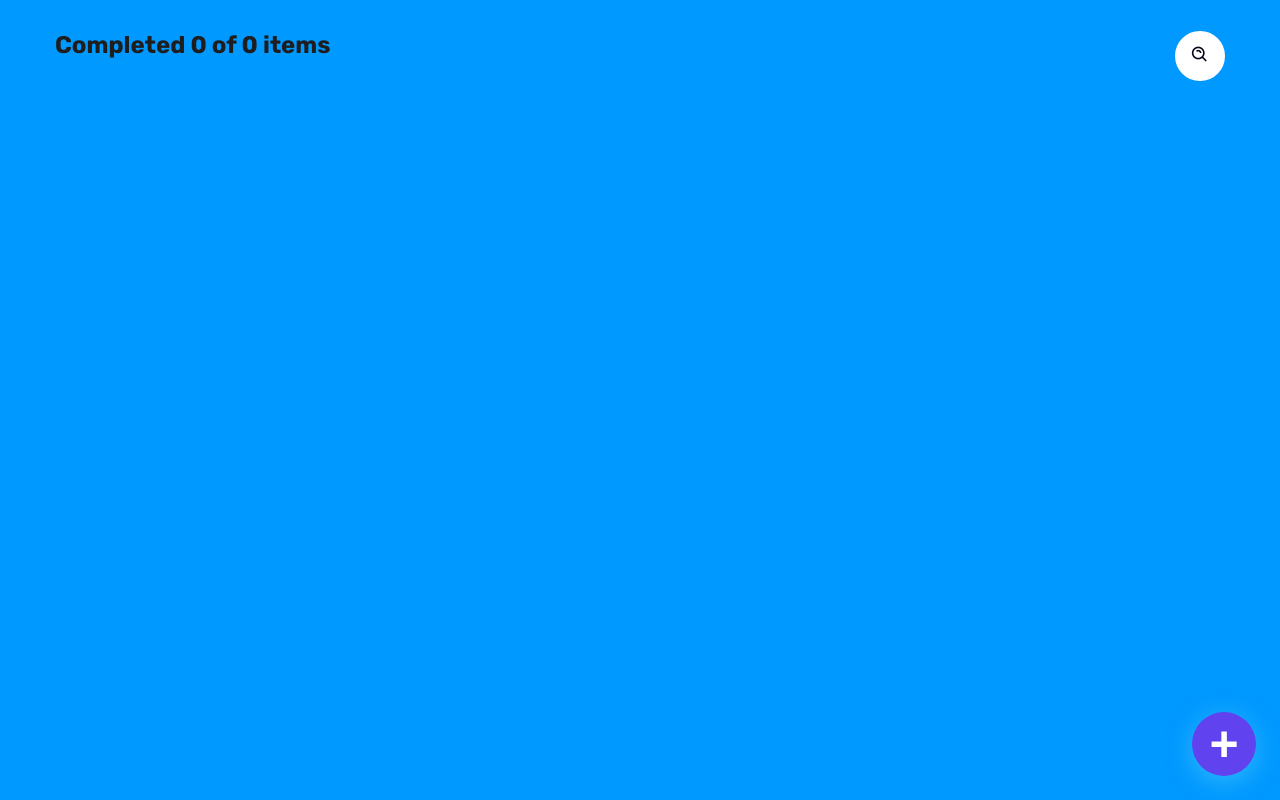
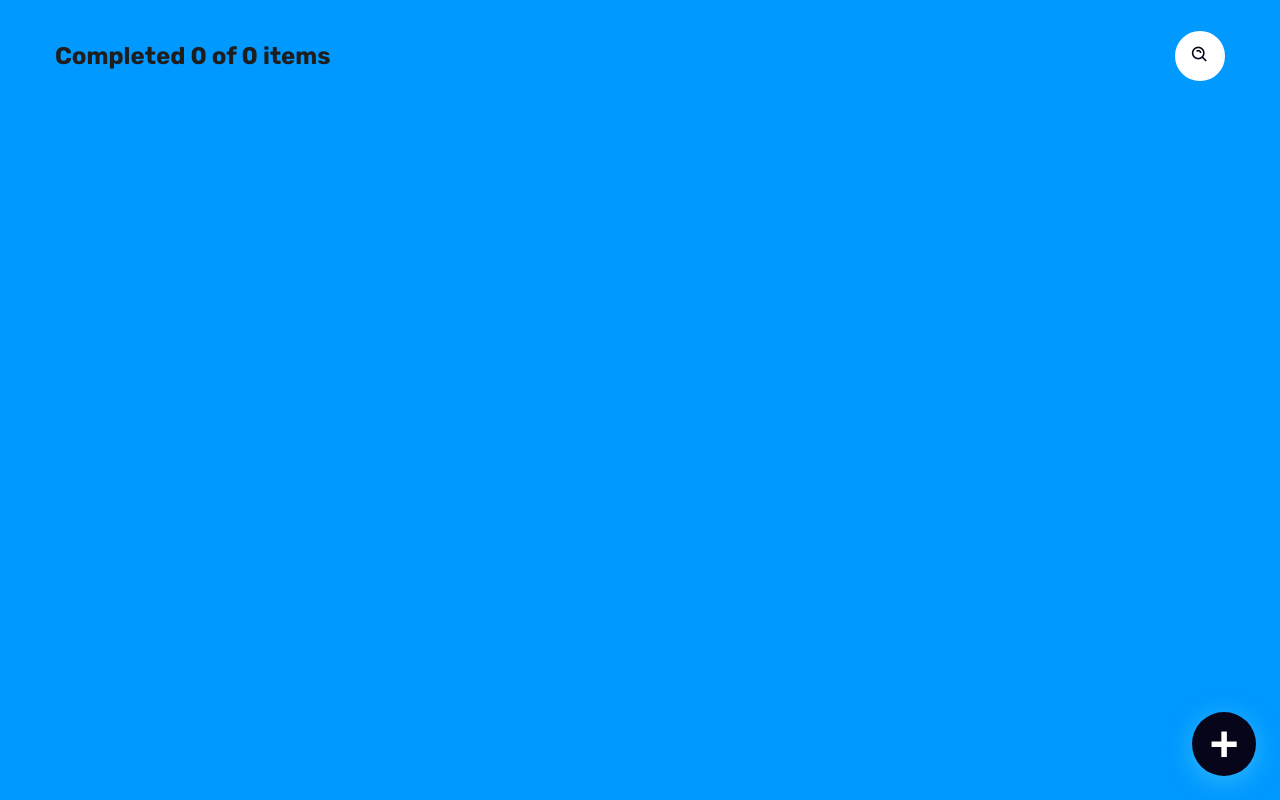
Before and after one commit to alvaro-barrera/react-todo-app, a React (Create React App) app: page / in a window 1280 px wide. Built offline with nearby package versions, Linux system fonts and the light colour scheme.

Commit message:
Changed styles

```diff
--- a/src/App/App.css
+++ b/src/App/App.css
@@ -5,6 +5,7 @@
   --secondary: hsl(250, 84%, 60%);
   --white: hsl(0, 0%, 100%);
   --white-light: hsl(180, 3%, 100%);
+  --black: #07051a;
 }
 .App {
   text-align: center;
--- a/src/Components/TodoButtonCreate/TodoButtonCreate.css
+++ b/src/Components/TodoButtonCreate/TodoButtonCreate.css
@@ -1,5 +1,5 @@
 .TodoButtonCreate {
-    background-color: var(--secondary);
+    background-color: var(--black);
     box-shadow: 0px 5px 25px rgba(97, 218, 250, 0.5);
     border: none;
     border-radius: 50%;
@@ -15,7 +15,6 @@
     align-items: center;
     height: 64px;
     width: 64px;
-
     transform: rotate(0);
     transition: .3s ease;
   }
--- a/src/Components/TodoCounter/TodoCounter.css
+++ b/src/Components/TodoCounter/TodoCounter.css
@@ -2,4 +2,5 @@
   font-size: 24px;
   text-align: center;
   margin: 0;
+  place-self: center;
 }
```
